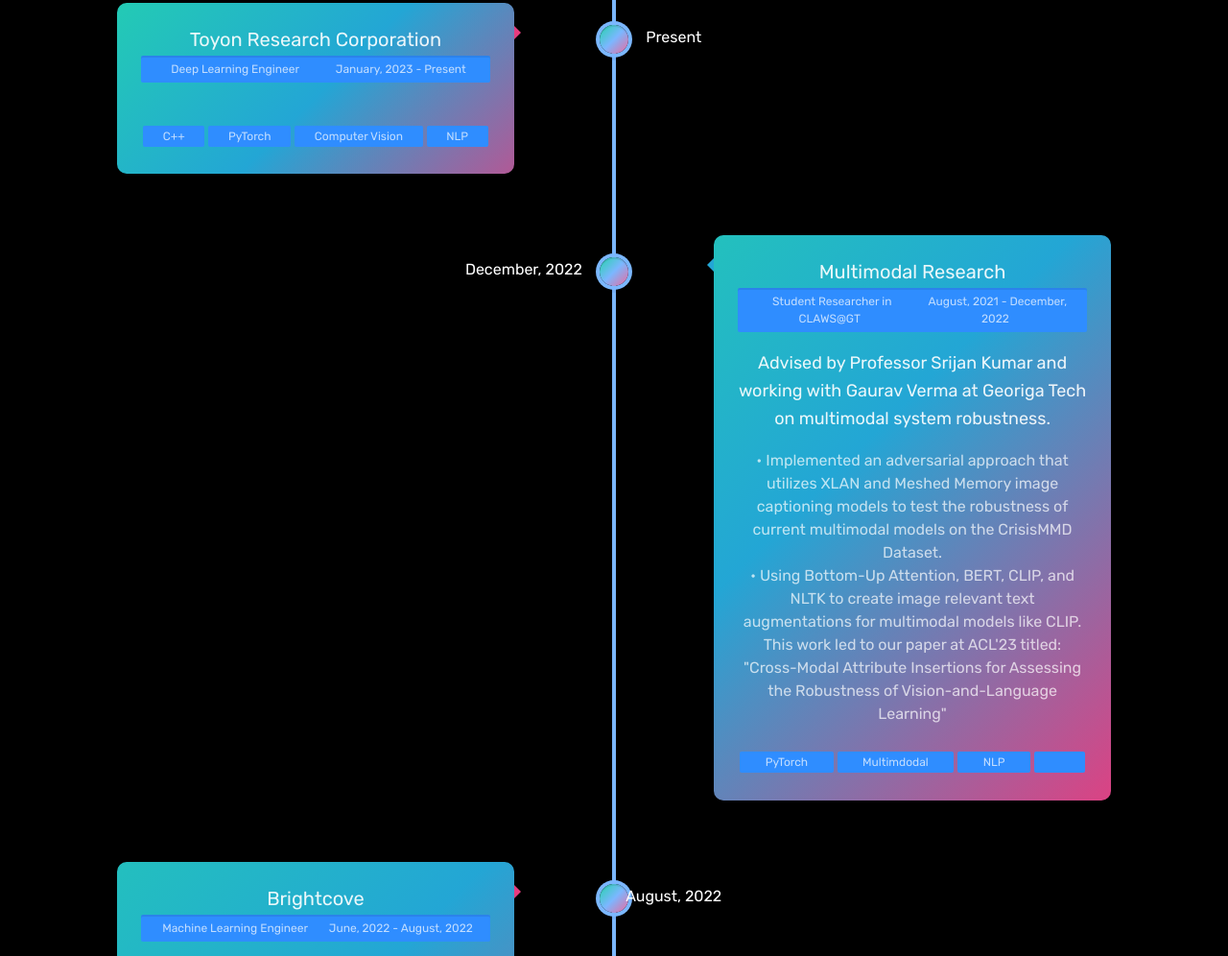
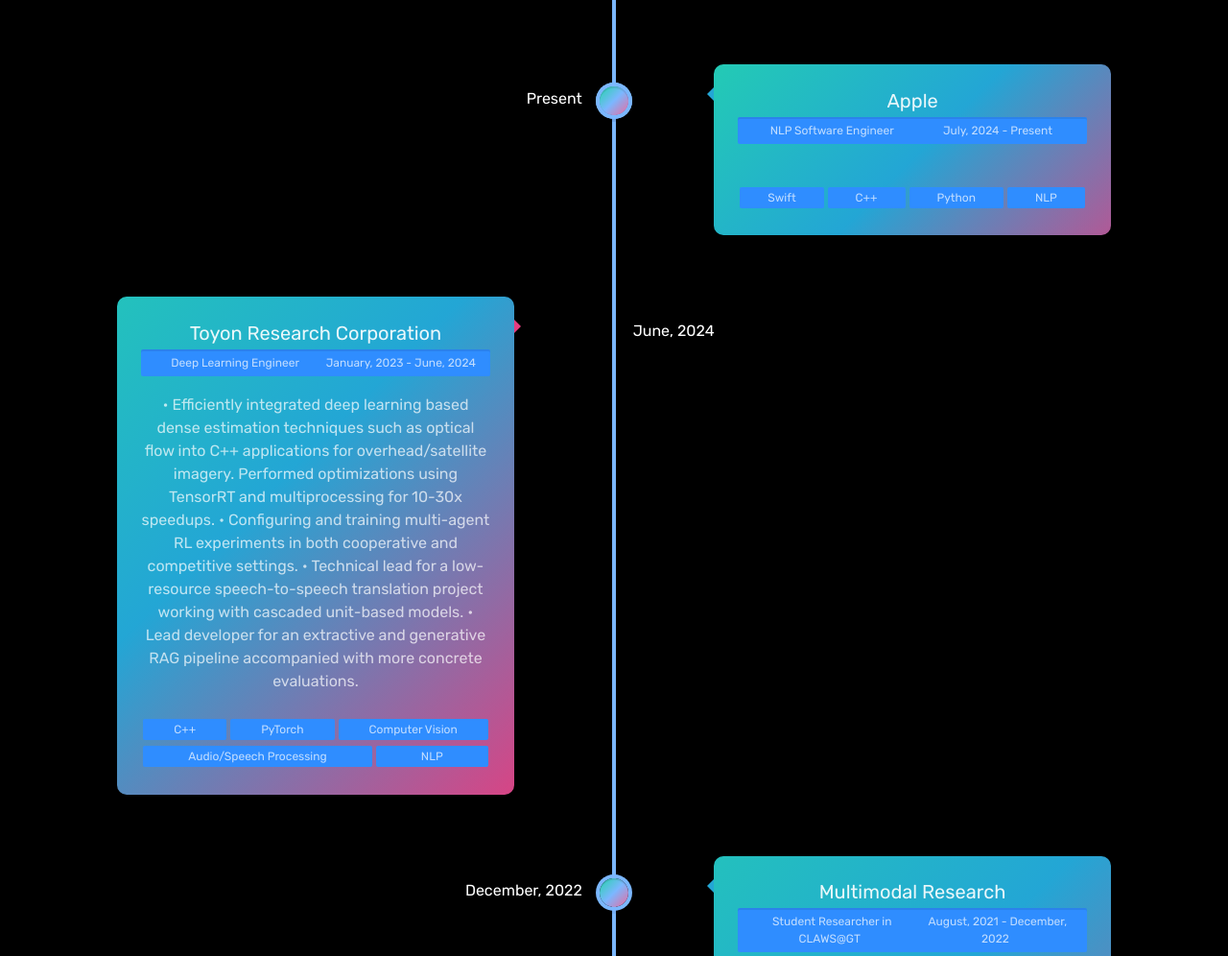
Before and after one commit to sramshetty/shivaen.org, a plain HTML site: page portfolio.html in a window 1280 px wide. Shown: the part 630-1626 px from the top of the page at 96% size. Drawn offline with nearby package versions, Linux system fonts and the light colour scheme.

Commit message:
update bio and experience

```diff
--- a/portfolio.html
+++ b/portfolio.html
@@ -62,9 +62,39 @@
         <div class="cd-timeline-img cd-picture">
         </div>
 
+        <div class="cd-timeline-block">
+          <div class="cd-timeline-img cd-picture">
+          </div>
+
+          <div class="cd-timeline-content">
+            <h2>Apple</h2>
+            <span class="cd-date">Present</span>
+            <div class="timeline-content-info">
+              <span class="timeline-content-info-title">
+                <i class="fa fa-certificate" aria-hidden="true"></i>
+                NLP Software Engineer
+              </span>
+              <span class="timeline-content-info-date">
+                <i class="fa fa-calendar-o" aria-hidden="true"></i>
+                July, 2024 - Present
+              </span>
+            </div>
+            <p style="font-size: large; color: rgba(255, 255, 255, 0.9);"></p>
+            <div style="font-size: medium; color: rgba(255, 255, 255, 0.7);">
+            </div>
+            <br>
+            <ul class="content-skills">
+              <li>Swift</li>
+              <li>C++</li>
+              <li>Python</li>
+              <li>NLP</li>
+            </ul>
+          </div>
+        </div>
+
         <div class="cd-timeline-content">
           <h2>Toyon Research Corporation</h2>
-          <span class="cd-date">Present</span>
+          <span class="cd-date">June, 2024</span>
           <div class="timeline-content-info">
             <span class="timeline-content-info-title">
               <i class="fa fa-certificate" aria-hidden="true"></i>
@@ -72,17 +102,23 @@
             </span>
             <span class="timeline-content-info-date">
               <i class="fa fa-calendar-o" aria-hidden="true"></i>
-              January, 2023 - Present
+              January, 2023 - June, 2024
             </span>
           </div>
           <p style="font-size: large; color: rgba(255, 255, 255, 0.9);"></p>
           <div style="font-size: medium; color: rgba(255, 255, 255, 0.7);">
+            • Efficiently integrated deep learning based dense estimation techniques such as optical flow into C++ applications
+            for overhead/satellite imagery. Performed optimizations using TensorRT and multiprocessing for 10-30x speedups.
+            • Configuring and training multi-agent RL experiments in both cooperative and competitive settings.
+            • Technical lead for a low-resource speech-to-speech translation project working with cascaded unit-based models.
+            • Lead developer for an extractive and generative RAG pipeline accompanied with more concrete evaluations.
           </div>
           <br>
           <ul class="content-skills">
             <li>C++</li>
             <li>PyTorch</li>
             <li>Computer Vision</li>
+            <li>Audio/Speech Processing</li>
             <li>NLP</li>
           </ul>
         </div>
```
Also changed, not shown: index.html (+6 -6 lines).
